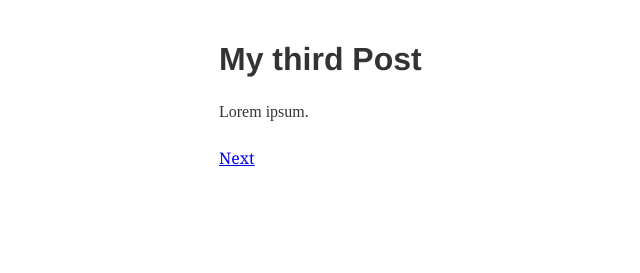
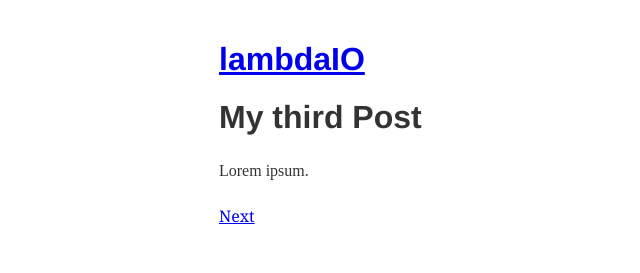
Before and after one commit to futantan/lambdaIO, a Gatsby site: page /blog/third-post in a window 1280 px wide. Shown: the whole page, without its empty margins (105-745 px from the left). Built offline with nearby package versions, Linux system fonts and the light colour scheme; Gatsby itself is replaced by a stand-in of ours; some packages are replaced by stand-ins of ours.

Commit message:
add link return to home page

```diff
--- a/src/templates/blogPost.jsx
+++ b/src/templates/blogPost.jsx
@@ -2,13 +2,16 @@ import React from 'react'
 import { graphql, Link } from 'gatsby'
 
 const Template = props => {
-  console.log(props)
   const { markdownRemark } = props.data
   const { prev, next } = props.pageContext
   const title = markdownRemark.frontmatter.title
   const html = markdownRemark.html
   return (
     <>
+      <h1>
+        <Link to="/">lambdaIO</Link>
+      </h1>
+      <main>
         <h1>{title}</h1>
         <div
           className="blogpost"
@@ -19,6 +22,7 @@ const Template = props => {
         />
         {next && <Link to={next.frontmatter.path}>Next</Link>}
         {prev && <Link to={prev.frontmatter.path}>Prev</Link>}
+      </main>
     </>
   )
 }
```
Lines whose indentation alone changed are shown as unchanged.
